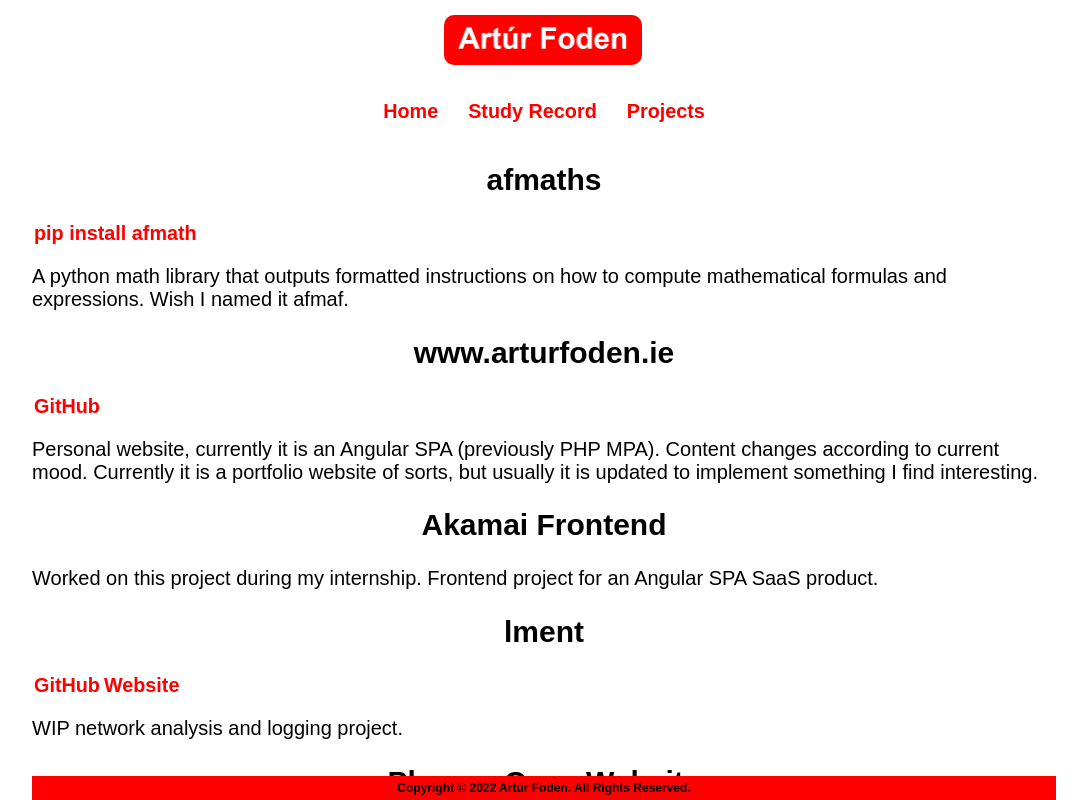
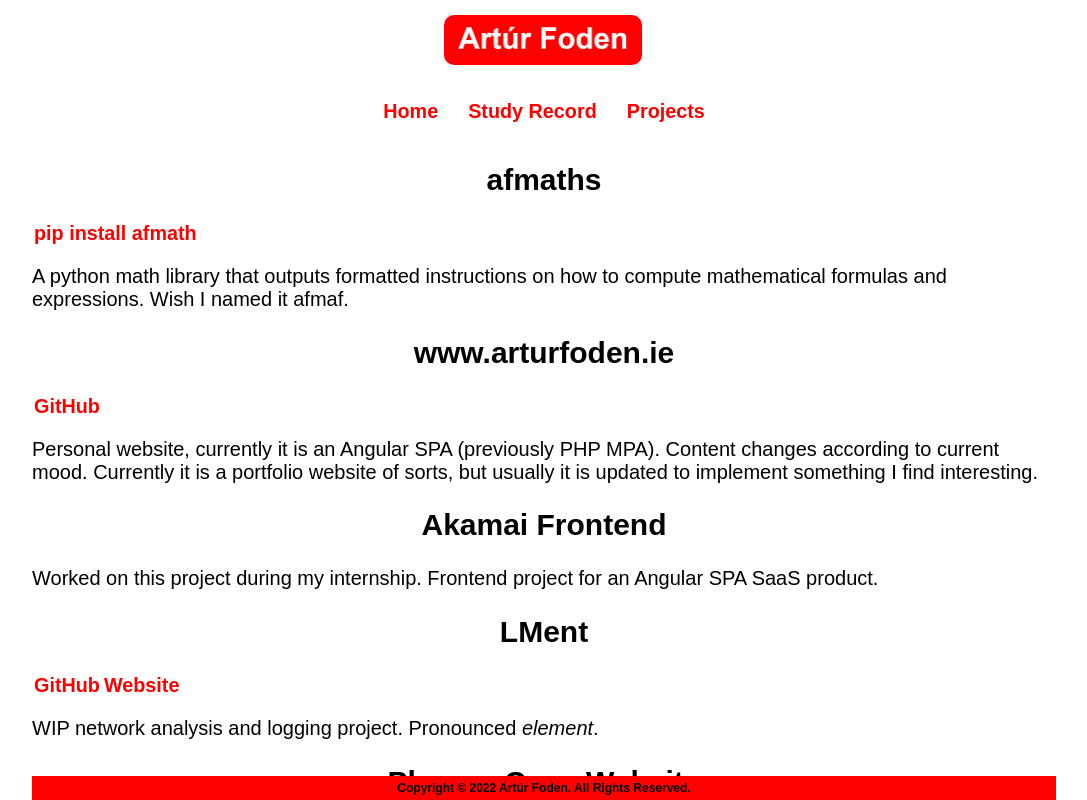
Before and after one commit to Arturius771/wwwarturfodenie, an Angular app in the folder wwwarturfodenie/: page /projects in a window 1280 px wide. Shown: the top 800 px of the page, without its empty margins (96-1183 px from the left). Built offline with nearby package versions, Linux system fonts and the light colour scheme.

Commit message:
*italics*

```diff
--- a/wwwarturfodenie/src/app/af-projects/af-projects.component.html
+++ b/wwwarturfodenie/src/app/af-projects/af-projects.component.html
@@ -16,10 +16,10 @@
   Worked on this project during my internship. Frontend project for an Angular
   SPA SaaS product.
 </p>
-<h2>lment</h2>
+<h2>LMent</h2>
 <a href="https://github.com/Arturius771/LMent">GitHub</a>
 <a href="http://lment.ie/">Website</a>
-<p>WIP network analysis and logging project.</p>
+<p>WIP network analysis and logging project. Pronounced <i>element</i>.</p>
 <h2>PhasmoCrew Website</h2>
 <a href="https://github.com/Arturius771/wwwphasmocreworg-website">GitHub</a
 ><a href="http://www.phasmocrew.org/#/home">Website</a>
```
